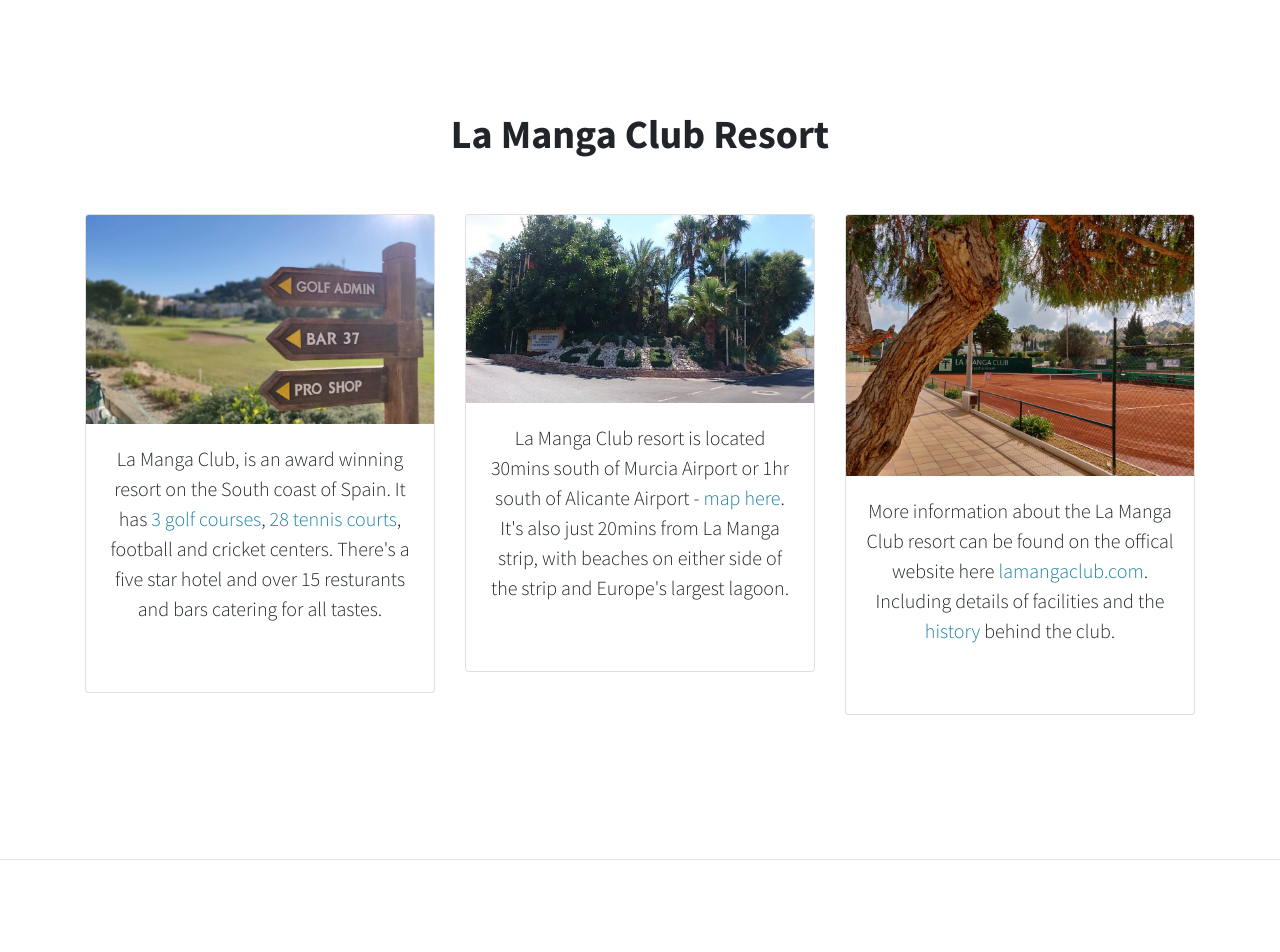
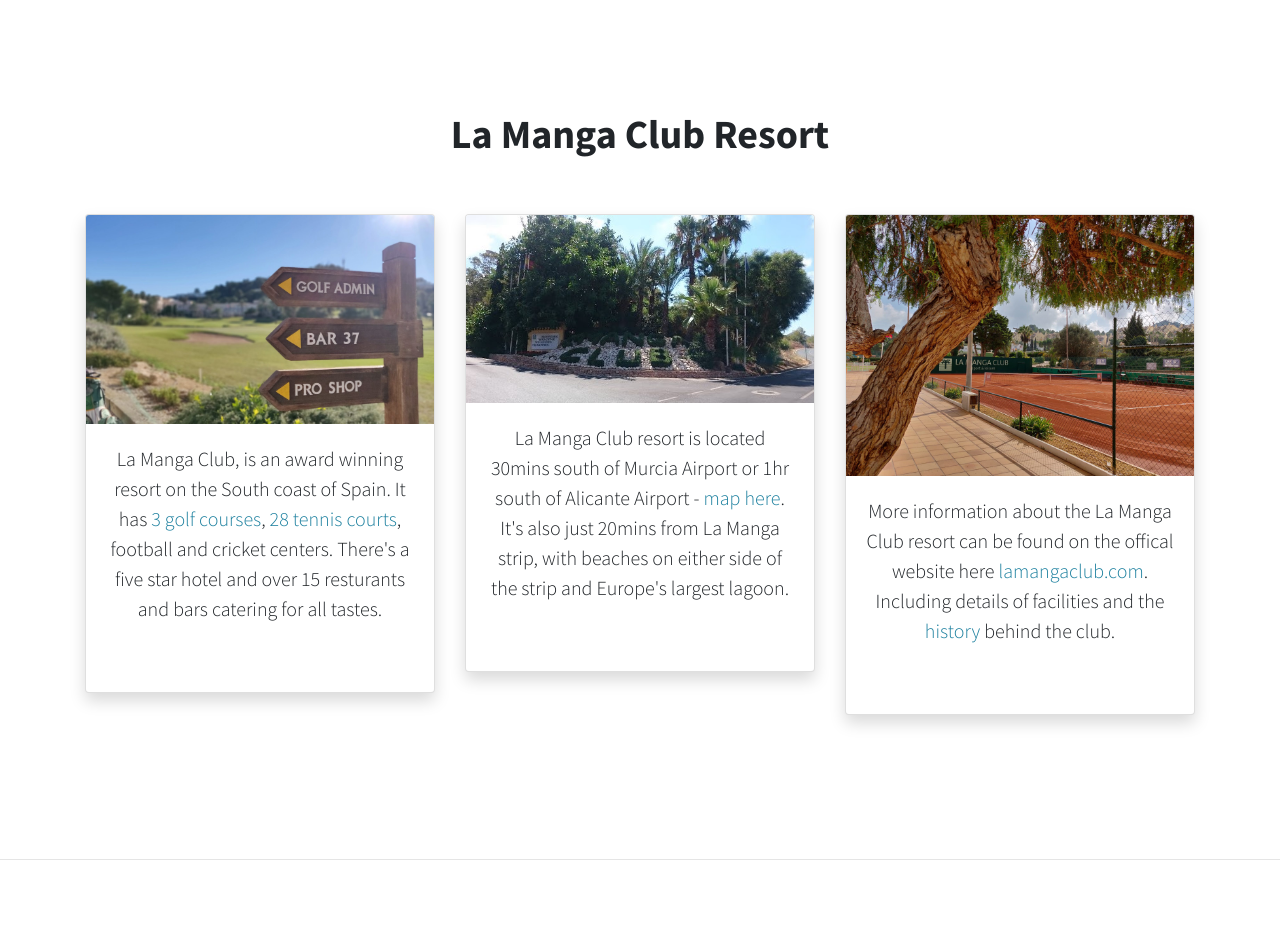
Before and after one commit to richsteer/richsteer.github.io, a Jekyll site: the page built from index.html, in a window 1280 px wide. Shown: the part 1350-2302 px from the top of the page. Built offline with Jekyll 4.4.1, drawn with Linux system fonts in a browser that asks for light colours; grey boxes are pictures that could not be loaded.

Commit message:
Update index.html

```diff
--- a/index.html
+++ b/index.html
@@ -30,7 +30,7 @@
 
             <div class="row row-cols-1 row-cols-sm-2 row-cols-md-3 g-3">
                 <div class="col">
-                    <div class="card shadow-md">
+                    <div class="card shadow">
                         <img src="assets/img/la-manga-club-north-course-signpost.jpg" class="card-img-top" alt="..">
                         <div class="card-body">
                             <!--<h5 class="card-title">Card title</h5>-->
@@ -40,7 +40,7 @@
                     </div>
                 </div>
                 <div class="col">
-                    <div class="card shadow-md">
+                    <div class="card shadow">
                         <img src="assets/img/la-manga-club-entrance.jpg" class="card-img-top" alt="..">
                         <div class="card-body">
                             <!--<h5 class="card-title">Card title</h5>-->
@@ -50,7 +50,7 @@
                     </div>
                 </div>
                 <div class="col">
-                    <div class="card shadow-md">
+                    <div class="card shadow">
                         <img src="assets/img/la-manga-club-tennis.jpg" class="card-img-top" alt="..">
                         <div class="card-body">
                             <!--<h5 class="card-title">Card title</h5>-->
```
